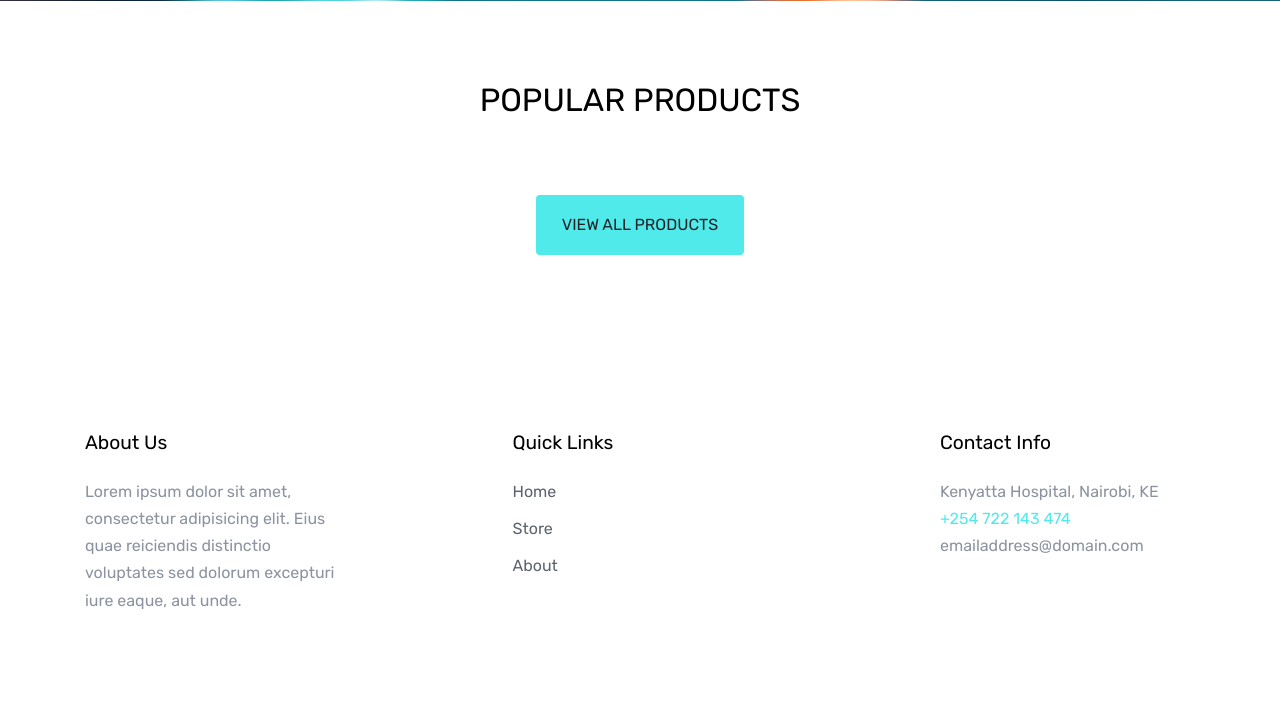
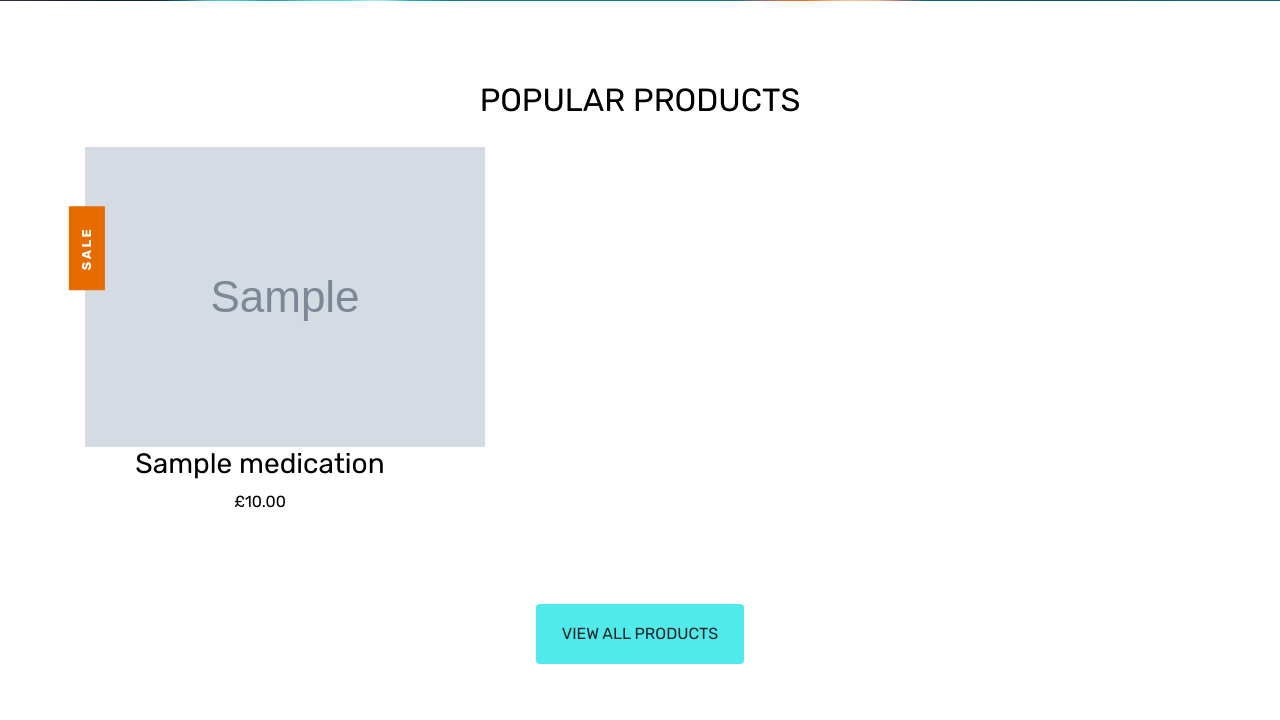
Before and after one commit to manlikeclaro/utibu-health-pharmacy, a Django app: page /pharmacy/ in a window 1280 px wide. Shown: the part 881-1601 px from the top of the page. Run offline with Django 5.2, Linux system fonts and the light colour scheme; tables that the repository leaves empty hold one stand-in row (values such as "Sample post"); grey boxes marked "Sample" are stand-in pictures; some libraries are stand-ins or nearby versions; some web fonts are replaced.

Commit message:
[FIX] added image upload for medication model

```diff
--- a/pharmacy/models.py
+++ b/pharmacy/models.py
@@ -6,7 +6,8 @@ from django.utils.text import slugify
 # Create your models here.
 class Medication(models.Model):
     name = models.CharField(max_length=100)
-    image = models.CharField(max_length=100)
+    # image = models.CharField(max_length=100)
+    medication_image = models.ImageField(upload_to='pharmacy/images', default='pharmacy/images/default_image.png')
     description = models.TextField()
     short_description = models.TextField(default="")
     price = models.DecimalField(max_digits=10, decimal_places=2, default=None)
--- a/pharmacy/templates/pharmacy/index.html
+++ b/pharmacy/templates/pharmacy/index.html
@@ -40,7 +40,8 @@
                     <div class="col-sm-6 col-lg-4 text-center item mb-4">
                         <span class="tag">Sale</span>
                         <a href="{% url 'store-item' product.slug %}">
-                            <img src="{% static 'phamacy/images/' %}{{ product.image }}" alt="{{ product.name }}"></a>
+{#                            <img src="{% static 'phamacy/images/' %}product_01.png" alt="{{ product.name }}"></a>#}
+                            <img src="{{ product.medication_image.url }}" alt="{{ product.name }}"></a>
                         <h3 class="text-dark"><a href="{% url 'store-item' product.slug %}">{{ product.name }}</a></h3>
                         <p class="price">
                             {#                            <del>95.00</del> &mdash; $55.00#}
--- a/pharmacy/templates/pharmacy/sections/navigation.html
+++ b/pharmacy/templates/pharmacy/sections/navigation.html
@@ -25,6 +25,9 @@
                         <li {% if request.path == '/pharmacy/' %} class="active" {% endif %} ><a href="{% url 'home' %}">Home</a></li>
                         <li {% if '/store' in request.path %} class="active" {% endif %} ><a href="{% url 'store' %}">Store</a></li>
                         <li {% if '/about/' in request.path %} class="active" {% endif %} ><a href="{% url 'about' %}">About</a></li>
+                        {% if user.is_superuser %}
+                            <li><a href="{% url 'admin:index' %}">Admin</a></li>
+                        {% endif %}
                     </ul>
                 </nav>
             </div>
--- a/pharmacy/templates/pharmacy/store-item.html
+++ b/pharmacy/templates/pharmacy/store-item.html
@@ -24,7 +24,8 @@
             <div class="row">
                 <div class="col-md-5 mr-auto">
                     <div class="text-center">
-                        <img src="{% static 'phamacy/images/' %}{{ product.image }}" alt="Image" class="img-fluid p-5">
+{#                        <img src="{% static 'phamacy/images/' %}{{ product.image }}" alt="Image" class="img-fluid p-5">#}
+                        <img src="{{ product.medication_image.url }}" alt="Image" class="img-fluid p-5">
                     </div>
                 </div>
                 <div class="col-md-6">
--- a/pharmacy/templates/pharmacy/store.html
+++ b/pharmacy/templates/pharmacy/store.html
@@ -31,8 +31,9 @@
                 {% for product in page_object %}
                     <div class="col-sm-6 col-lg-4 text-center item mb-4">
                         {#                        <span class="tag">Sale</span>#}
-                        <a href="{% url 'store-item' product.slug %}"> <img
-                                src="{% static 'phamacy/images/' %}{{ product.image }}" alt="Image"></a>
+                        <a href="{% url 'store-item' product.slug %}">
+{#                            <img src="{% static 'phamacy/images/' %}{{ product.image }}" alt="Image"></a>#}
+                            <img src="{{ product.medication_image.url }}" alt="Image"></a>
                         <h3 class="text-dark"><a href="{% url 'store-item' product.slug %}">{{ product.name }}</a></h3>
                         <p class="price">
                             {#                            <del>95.00</del> &mdash; $55.00#}
--- a/pharmacy/views.py
+++ b/pharmacy/views.py
@@ -10,7 +10,7 @@ from pharmacy.models import FakeOrder, Medication
 # Create your views here.
 class HomeView(View):
     def get(self, request):
-        products = Medication.objects.all()[3:]
+        products = Medication.objects.all()[:3]
         context = {"products": products}
         return render(request, 'pharmacy/index.html', context)
 
--- a/utibu_health/settings.py
+++ b/utibu_health/settings.py
@@ -119,6 +119,10 @@ USE_TZ = True
 
 STATIC_URL = 'static/'
 
+MEDIA_ROOT = BASE_DIR / 'media'
+
+MEDIA_URL = 'media/'
+
 # Default primary key field type
 # https://docs.djangoproject.com/en/5.0/ref/settings/#default-auto-field
 
--- a/utibu_health/urls.py
+++ b/utibu_health/urls.py
@@ -14,13 +14,15 @@ Including another URLconf
     1. Import the include() function: from django.urls import include, path
     2. Add a URL to urlpatterns:  path('blog/', include('blog.urls'))
 """
+from django.conf import settings
+from django.conf.urls.static import static
 from django.contrib import admin
 from django.urls import path, include
 
 from utibu_health import views
 
 urlpatterns = [
-    path('admin/', admin.site.urls),
+    path('admin/', admin.site.urls, name='admin'),
     path('', views.index),
     path('pharmacy/', include('pharmacy.urls'))
-]
+] + static(settings.MEDIA_URL, document_root=settings.MEDIA_ROOT)
```
Also changed, not shown: media/pharmacy/images/default_image.png (added), media/pharmacy/images/default_image_2.png (added), media/pharmacy/images/default_image_3.png (added).
